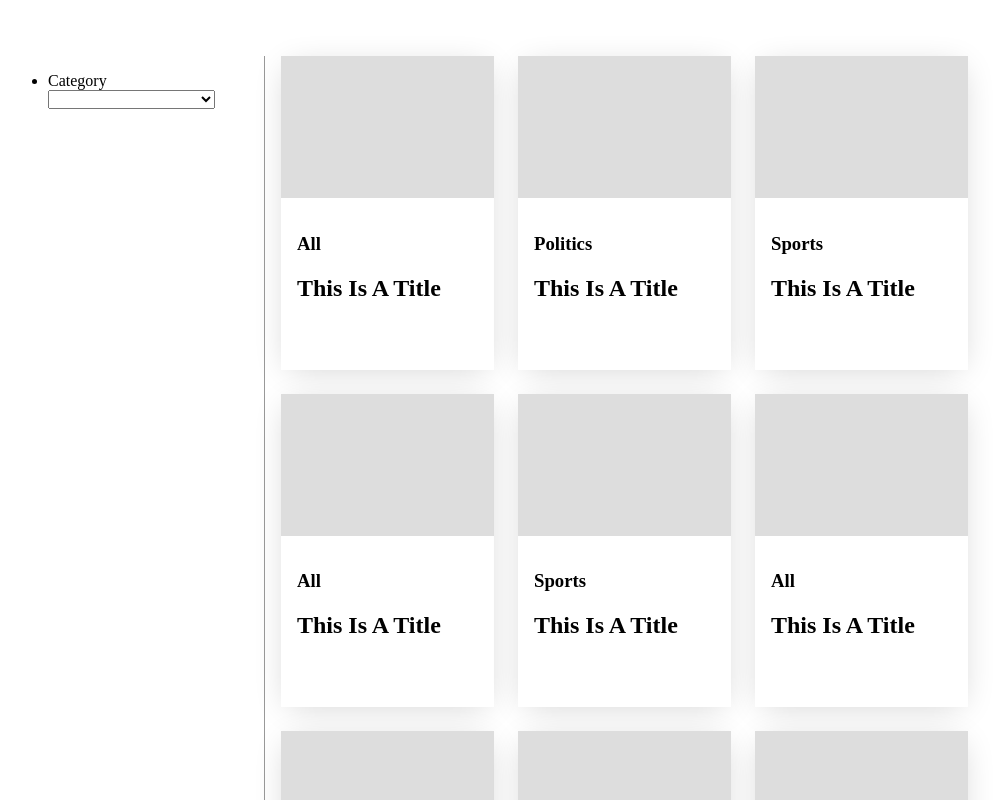
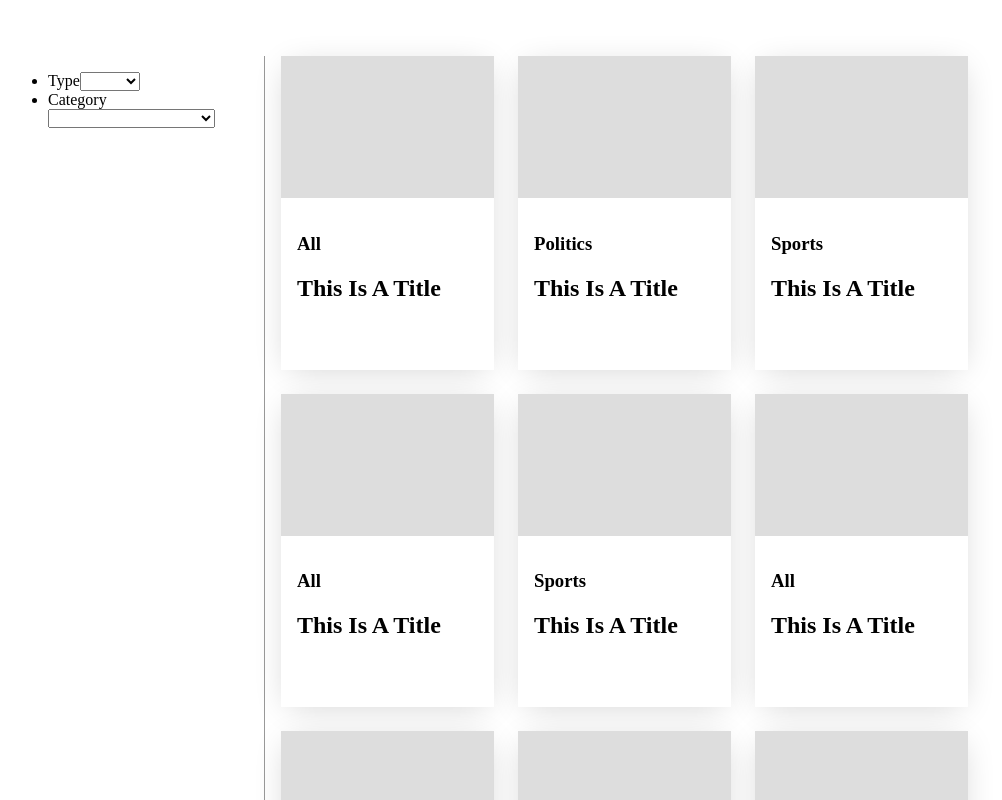
Before and after one commit to jrmykolyn/test.js.angular-2.search-and-filter, an Angular app: page / in a window 1280 px wide. Shown: the top 800 px of the page, without its empty margins (152-1154 px from the left). Built offline with nearby package versions, Linux system fonts and the light colour scheme.

Commit message:
Added 'types' to 'search page' filters.

```diff
--- a/src/app/search-page/search-page.component.ts
+++ b/src/app/search-page/search-page.component.ts
@@ -1,6 +1,6 @@
 import { Component, OnInit } from '@angular/core';
 
-import { Categories, Results, ResultIds } from '../../data/data';
+import { Types, Categories, Results, ResultIds } from '../../data/data';
 
 
 interface FilterCollectionInterface {
@@ -37,6 +37,12 @@ export class SearchPageComponent implements OnInit {
 
     this.filterCollections = [
       {
+        name: 'Type',
+        niceName: 'type',
+        type: 'select',
+        options: Types
+      },
+      {
         name: 'Category',
         niceName: 'category',
         type: 'select',
```
